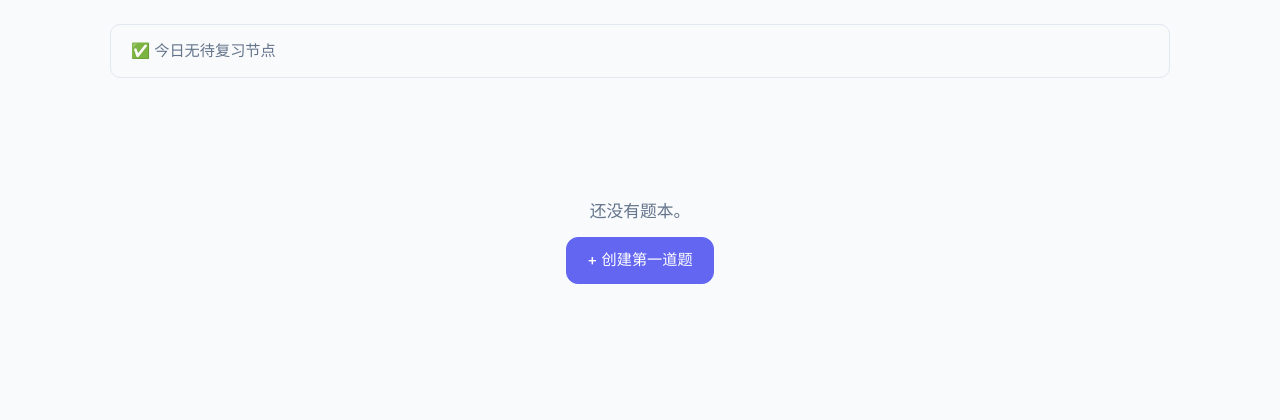
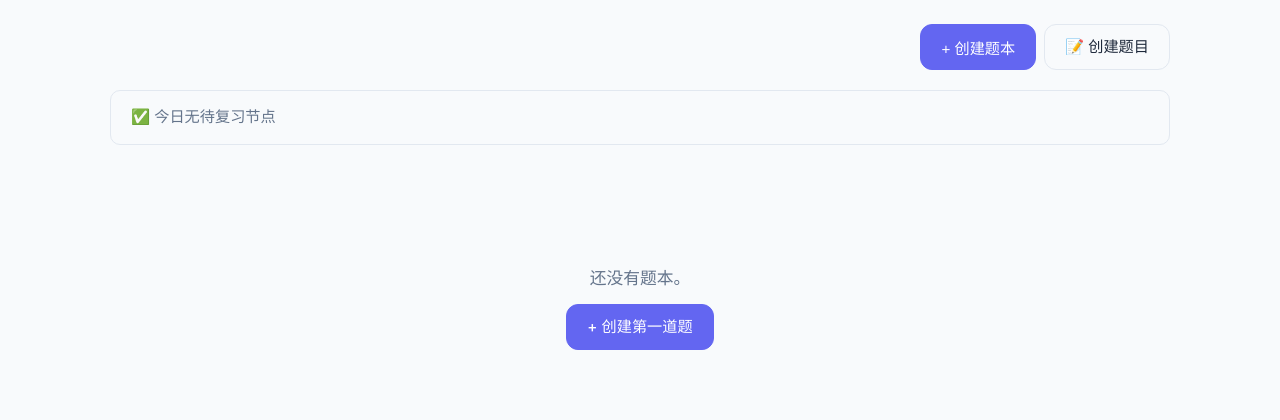
Before and after one commit to SilenceGx/WordFreezing, a Flask app: page /math/ in a window 1280 px wide. Shown: the part 57-477 px from the top of the page. Run offline with Flask 3, Linux system fonts and the light colour scheme; data that the repository does not hold is empty.

Commit message:
feat: 数学首页添加创建题本功能
新增创建题本按钮+弹窗 + API路由

```diff
--- a/routes/math/routes.py
+++ b/routes/math/routes.py
@@ -96,6 +96,18 @@ def api_delete_problem(problem_id):
     """删除题目"""
     ProblemModel.delete(problem_id)
     return jsonify({'success': True, 'message': '已删除'})
+
+
+# ========== 创建题本 ==========
+@math_bp.route('/api/books/create', methods=['POST'])
+def api_create_book():
+    """创建题本"""
+    data = request.get_json()
+    name = data.get('name', '').strip()
+    if not name:
+        return jsonify({'success': False, 'message': '请输入题本名称'})
+    book_id = ProblemBookModel.create(name)
+    return jsonify({'success': True, 'message': '创建成功', 'id': book_id})
 
 
 # ========== 统计 ==========
--- a/templates/math/index.html
+++ b/templates/math/index.html
@@ -20,6 +20,15 @@
     </nav>
 
     <main class="container">
+        <!-- 操作栏 -->
+        <div style="display:flex;justify-content:space-between;align-items:center;margin-bottom:20px;">
+            <div></div>
+            <div style="display:flex;gap:8px;">
+                <button class="btn btn-primary" onclick="showCreateBook()">+ 创建题本</button>
+                <a href="{{ url_for('math.create') }}" class="btn btn-outline">📝 创建题目</a>
+            </div>
+        </div>
+
         <!-- 待复习提示 -->
         {% if today_count > 0 %}
         <div class="alert-review">
@@ -62,5 +71,70 @@
             📊 总计 {{ stats.total }} 题 | ✅ 已掌握 {{ stats.mastered_count }} 题
         </div>
     </main>
+
+    <!-- 创建题本弹窗 -->
+    <div id="createBookModal" class="modal-overlay" style="display:none;">
+        <div class="modal" style="max-width:400px;">
+            <div class="modal-header">
+                <h3>创建新题本</h3>
+                <button class="modal-close" onclick="hideCreateBook()">✕</button>
+            </div>
+            <div class="modal-body">
+                <div class="form-group">
+                    <label>题本名称</label>
+                    <input type="text" id="newBookNameInput" class="form-input" placeholder="如：高等数学上（期末复习）" style="width:100%;">
+                </div>
+            </div>
+            <div class="modal-footer">
+                <button class="btn btn-outline" onclick="hideCreateBook()">取消</button>
+                <button class="btn btn-primary" onclick="createBook()">确认创建</button>
+            </div>
+        </div>
+    </div>
+
+    <style>
+        .modal-overlay {
+            position: fixed; top:0; left:0; right:0; bottom:0;
+            background: rgba(0,0,0,0.4); z-index:1000;
+            display:flex; align-items:center; justify-content:center;
+        }
+        .modal {
+            background: white; border-radius:12px; padding:24px;
+            width:90%; max-width:400px; box-shadow: 0 8px 32px rgba(0,0,0,0.2);
+        }
+        .modal-header { display:flex; justify-content:space-between; align-items:center; margin-bottom:16px; }
+        .modal-header h3 { margin:0; font-size:1.1rem; }
+        .modal-close { background:none; border:none; font-size:1.2rem; cursor:pointer; color:var(--text-secondary); }
+        .modal-footer { display:flex; justify-content:flex-end; gap:8px; margin-top:20px; }
+    </style>
+
+    <script>
+        function showCreateBook() {
+            document.getElementById('createBookModal').style.display = 'flex';
+            document.getElementById('newBookNameInput').focus();
+        }
+        function hideCreateBook() {
+            document.getElementById('createBookModal').style.display = 'none';
+            document.getElementById('newBookNameInput').value = '';
+        }
+
+        async function createBook() {
+            const name = document.getElementById('newBookNameInput').value.trim();
+            if (!name) { alert('请输入题本名称'); return; }
+
+            const resp = await fetch('{{ url_for("math.api_create_book") }}', {
+                method: 'POST',
+                headers: { 'Content-Type': 'application/json' },
+                body: JSON.stringify({ name: name }),
+            });
+            const data = await resp.json();
+            if (data.success) {
+                hideCreateBook();
+                window.location.reload();
+            } else {
+                alert('创建失败: ' + data.message);
+            }
+        }
+    </script>
 </body>
 </html>
```
